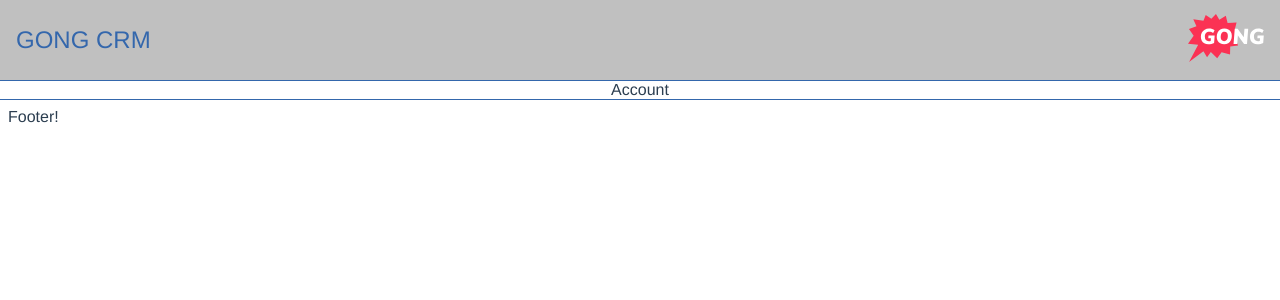
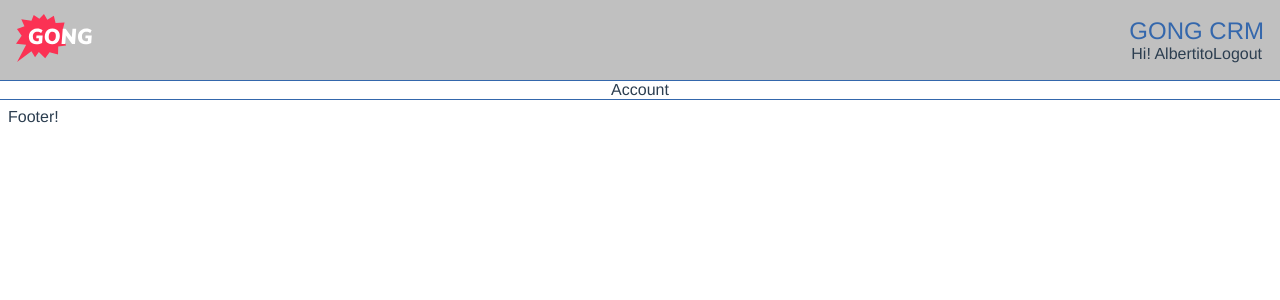
Before and after one commit to alelase/gong-crm, a Vue app: page / in a window 1280 px wide. Shown: the top 300 px of the page. Built offline with nearby package versions, Linux system fonts and the light colour scheme; sample sign-in values are in the browser's storage.

Commit message:
added login error message

```diff
--- a/src/App.vue
+++ b/src/App.vue
@@ -7,7 +7,6 @@
 </template>
 
 <script>
-// import Login from "./components/Login";
 import Header from "./components/Header";
 import Footer from "./components/Footer";
 
@@ -19,10 +18,8 @@ export default {
   },
   created: function() {
     if (!this.$store.getters.isAuthenticated) {
-
       const path = '/login';
       if (this.$route.path !== path) this.$router.push(path);
-      //this.$store.dispatch(USER_REQUEST);
     }
   }
 }
--- a/src/components/Header.vue
+++ b/src/components/Header.vue
@@ -1,13 +1,35 @@
 <template>
     <div class="header-container">
-        <div class="title">GONG CRM</div>
         <div class="logo-container"><img src="@/assets/gong_logo.svg" /></div>
+        <div class="menu">
+            <div class="title">GONG CRM</div>
+            <div v-show="authenticated">
+                <span>Hi! Albertito</span>
+                <span>Logout</span>
+            </div>
+        </div>
     </div>
 </template>
 
 <script>
+    import {mapGetters} from 'vuex';
+
     export default {
-        name: "Header"
+        name: "Header",
+        data() {
+            return {
+                // authenticated: false
+            }
+        },
+        methods: {
+            ...mapGetters(['isAuthenticated'])
+        },
+        computed: {
+           authenticated() {
+               console.log("this.isAuthenticated", this.isAuthenticated());
+               return this.isAuthenticated();
+           }
+        },
     }
 </script>
 
--- a/src/components/Login.vue
+++ b/src/components/Login.vue
@@ -16,8 +16,10 @@
                 </div>
                 <hr/>
                 <div class="button-container">
+                    <div v-show="status==='error'" class="error">login error!</div>
                     <button type="submit">Login</button>
                 </div>
+
 
             </div>
 
@@ -27,6 +29,8 @@
 
 <script>
     import { AUTH_REQUEST } from "../store";
+    import {mapGetters} from 'vuex';
+
     export default {
         name: "Login",
         data() {
@@ -36,6 +40,7 @@
             };
         },
         methods: {
+            ...mapGetters(['authStatus']),
             login: function () {
                 const { username, password } = this;
                 console.log("username", username);
@@ -43,7 +48,13 @@
                     this.$router.push('/');
                 })
             }
-        }
+        },
+        computed: {
+            status() {
+                console.log("this.authStatus", this.authStatus());
+                return this.authStatus();
+            }
+        },
     }
 </script>
 
@@ -84,7 +95,7 @@
         padding-right: 48px;
         display: flex;
         justify-content: flex-end;
-
+        align-items: center;
     }
 
 
@@ -105,4 +116,10 @@
         color: black;
     }
 
+    .login-container .button-container .error {
+        padding-right: 64px;
+        color: crimson;
+    }
+
+
 </style>
```
